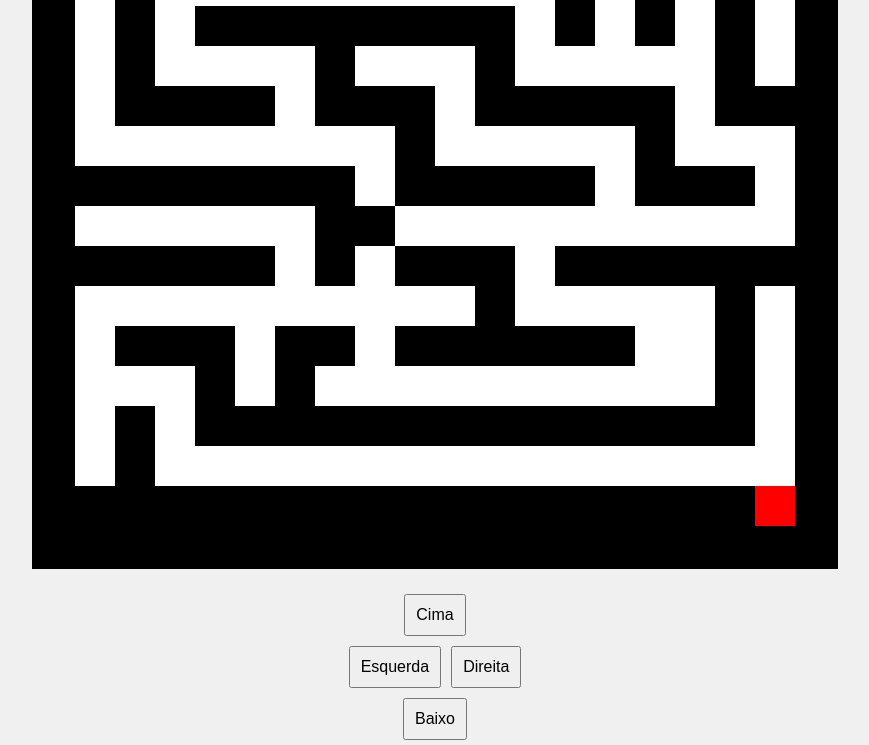
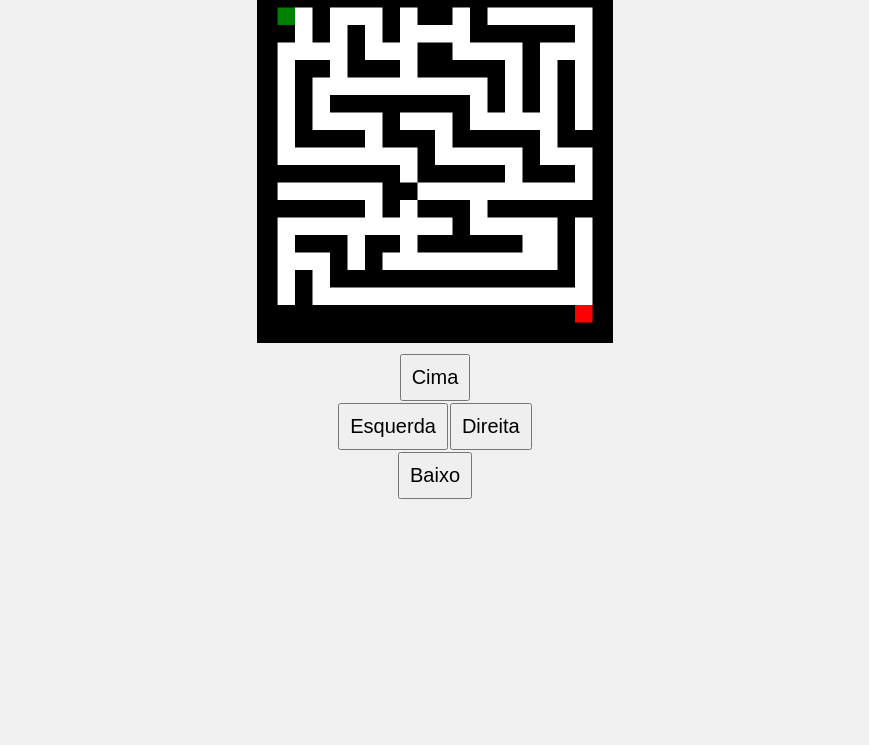
Before and after one commit to Rockyyz/aurora.github.io, a plain HTML site: page index.html in a window 1280 px wide. Shown: the part 186-931 px from the top of the page, without its empty margins (205-1074 px from the left). After the commit the page ends 800 px from the top, so only its background shows below. Drawn offline with Linux system fonts and the light colour scheme.

Commit message:
style.css

```diff
--- a/style.css
+++ b/style.css
@@ -5,8 +5,20 @@ body {
     justify-content: center;
     height: 100vh;
     margin: 0;
-    font-family: Arial, sans-serif;
+    font-family: 'Times New Roman', Times, serif, sans-serif;
     background-color: #f0f0f0;
+}
+
+h1 {
+    margin: 2px 0;
+    font-size: 3em;
+}
+
+#subtitle {
+    margin: 2px 0 2px 0;
+    font-size: 3em;
+    font-family: 'Courier New', Courier, monospace;
+    color: #04880b;
 }
 
 #game-container {
@@ -21,12 +33,12 @@ canvas {
     border: 1px solid #000;
     width: 100%;
     height: auto;
-    max-width: 800px;
-    max-height: 800px;
+    max-width: 350px;
+    max-height: 350px;
 }
 
 #controls {
-    margin-top: 20px;
+    margin-top: 10px;
     display: flex;
     flex-wrap: wrap;
     justify-content: center;
@@ -39,7 +51,7 @@ canvas {
 }
 
 #controls button {
-    margin: 5px;
+    margin: 1px;
     padding: 10px;
-    font-size: 16px;
+    font-size: 20px;
 }
```
